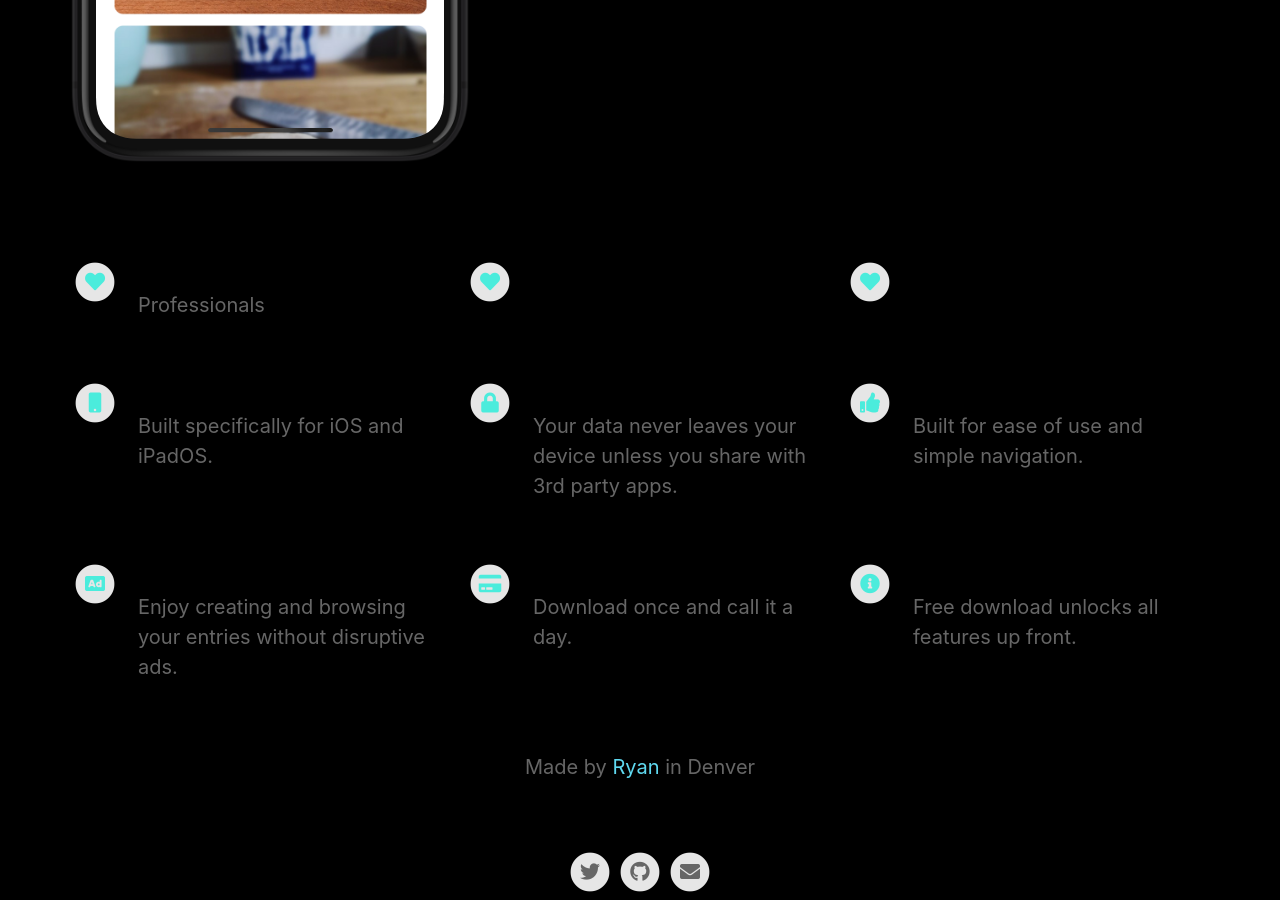
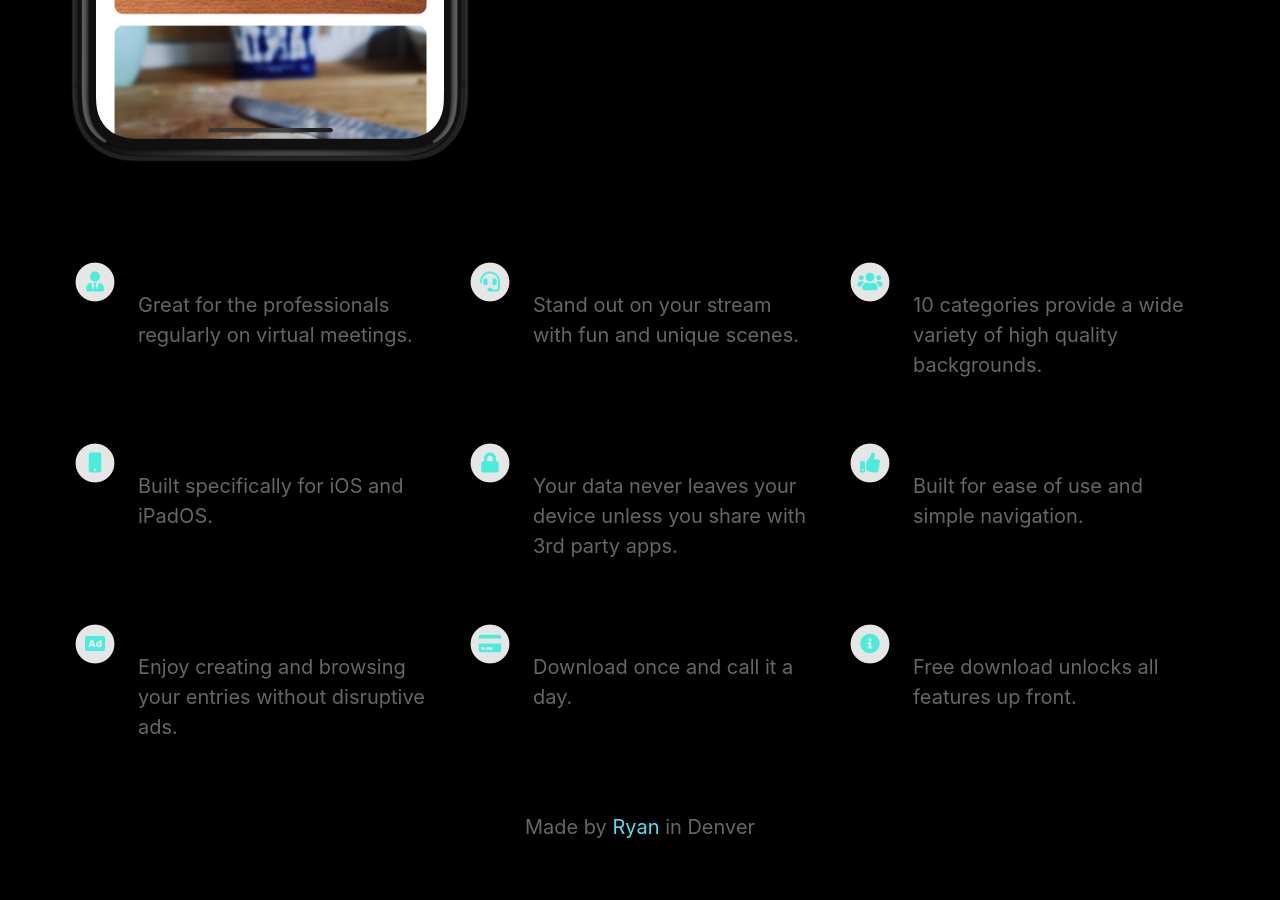
Before and after one commit to sonasapps/virtualbackgrounds, a Jekyll site: the page built from index.html, in a window 1280 px wide and 900 px high, scrolled down 822 px. Built offline with Jekyll 4.4.1, drawn with Linux system fonts in a browser that asks for light colours; nearby versions of some CDN libraries.

Commit message:
Update _config.yml

```diff
--- a/_config.yml
+++ b/_config.yml
@@ -35,16 +35,16 @@ youtube_username                          :
 features                                  :
 
   - title                                 : For the remote worker
-    description                           : Professionals
-    fontawesome_icon_name                 : heart
+    description                           : Great for the professionals regularly on virtual meetings.
+    fontawesome_icon_name                 : user-tie
 
-  - title                                 : For the game streamer
-    description                           :
-    fontawesome_icon_name                 : heart
+  - title                                 : For the streamer
+    description                           : Stand out on your stream with fun and unique scenes.
+    fontawesome_icon_name                 : headset
 
   - title                                 : For the modern get-together
-    description                           :
-    fontawesome_icon_name                 : heart
+    description                           : 10 categories provide a wide variety of high quality backgrounds.
+    fontawesome_icon_name                 : users
 
   - title                                 : Apple Exclusive
     description                           : Built specifically for iOS and iPadOS.
```
